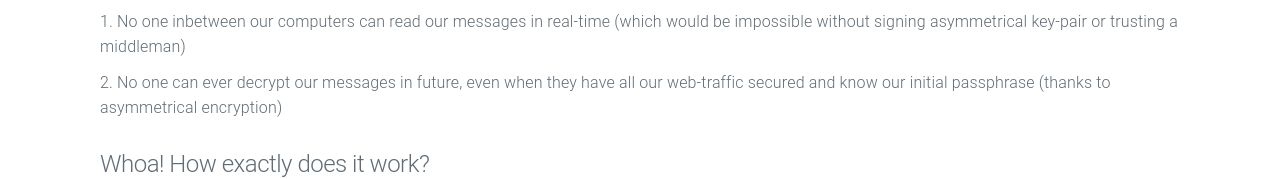
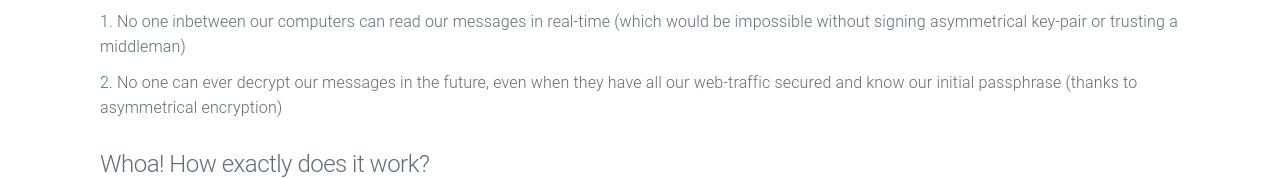
Before and after one commit to intpl/1op-elixir-vuejs, a Vue app in the folder frontend/: page / in a window 1280 px wide. Shown: the part 1165-1344 px from the top of the page. Built offline with nearby package versions, Linux system fonts and the light colour scheme; what vue-resource would draw is missing.

Commit message:
prod.secret.exs

```diff
--- a/frontend/src/components/Entrance.vue
+++ b/frontend/src/components/Entrance.vue
@@ -41,7 +41,7 @@
     <ol>
       <li>No one inbetween our computers can read our messages in real-time (which would be impossible without signing asymmetrical key-pair or trusting a middleman)</li>
 
-      <li>No one can ever decrypt our messages in future, even when they have all our web-traffic secured and know our initial passphrase (thanks to asymmetrical encryption)</li>
+      <li>No one can ever decrypt our messages in the future, even when they have all our web-traffic secured and know our initial passphrase (thanks to asymmetrical encryption)</li>
     </ol>
 
     <h5>Whoa! How exactly does it work?</h5>
```
Also changed, not shown: 2 other files (tests, documents, lock files or other folders).
